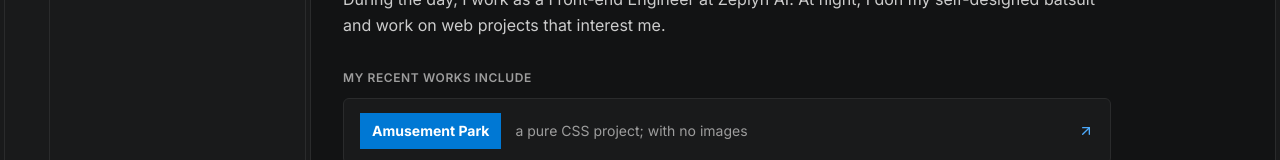
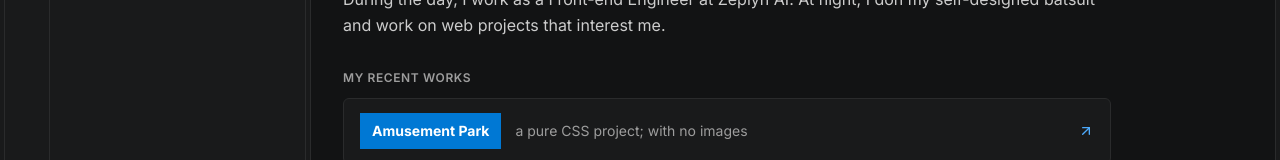
Before and after one commit to gdebojyoti/main-site, a Next.js app: page / in a window 1280 px wide. Shown: the part 371-531 px from the top of the page. Built offline with nearby package versions, Linux system fonts and the light colour scheme.

Commit message:
Minor fixes.

```diff
--- a/vsc/editorArea/files/HomeFile.tsx
+++ b/vsc/editorArea/files/HomeFile.tsx
@@ -34,7 +34,7 @@ const HomeFile = () => {
 
         <section>
           <h2 className="text-xs font-semibold tracking-wider text-muted-foreground uppercase">
-            My recent works include
+            My recent works
           </h2>
           <ul className="mt-3 space-y-3">
             {worksData.map((work) => (
@@ -72,10 +72,10 @@ const HomeFile = () => {
 
         <div className="flex gap-2 flex-wrap">
           <Link href={FILE_ROUTES.resume} className={COMMAND_CLASS}>
-            <span className="text-editor-marker">$</span> vsc ./resume
+            <span className="text-editor-marker">$</span> open ./resume
           </Link>
           <Link href={FILE_ROUTES.contact} className={COMMAND_CLASS}>
-            <span className="text-editor-marker">$</span> vsc ./contact
+            <span className="text-editor-marker">$</span> open ./contact
           </Link>
         </div>
       </div>
```
